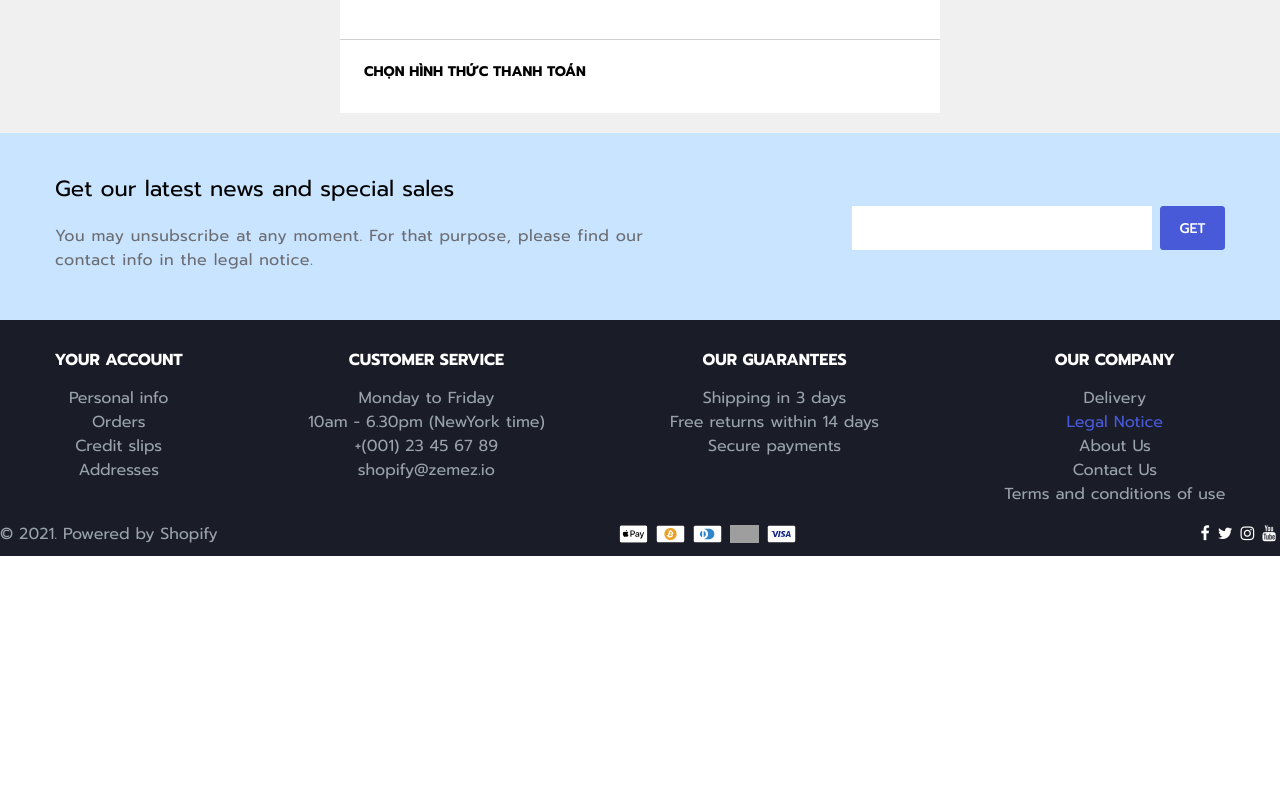
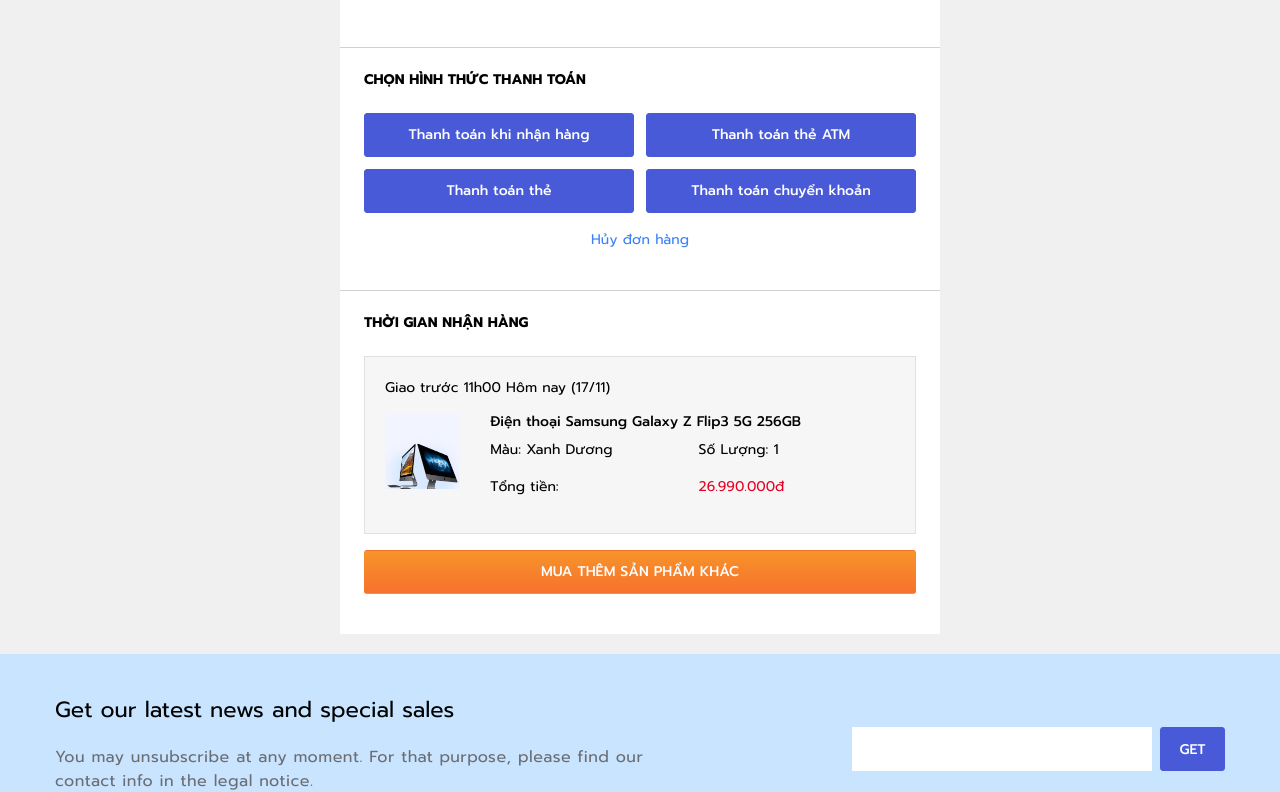
Before and after one commit to tungbatrai/MobileX, a React (Create React App) app: page /ordersuccess in a window 1280 px wide. Shown: the part 536-1328 px from the top of the page. Before the commit the page ends 1092 px from the top, so only its background shows below. Built offline with nearby package versions, Linux system fonts and the light colour scheme; grey boxes are pictures that could not be loaded; what react-google-maps would draw is missing.

Commit message:
code ordersucces

```diff
--- a/src/assets/common/Footer.js
+++ b/src/assets/common/Footer.js
@@ -5,8 +5,12 @@ import Diner from "../Images/diners.svg";
 import Jcb from "../Images/jcb.svg";
 import Visa from "../Images/visa.svg";
 import Bitcoin from "../Images/bitcoin.svg";
-import { NavLink } from "react-router-dom";
+import { useHistory } from "react-router";
 export default function Footer() {
+  const history = useHistory();
+  const privacy = () => {
+    history.push("/privacy-policy");
+  };
   return (
     <div>
       <footer>
@@ -67,9 +71,9 @@ export default function Footer() {
               <h6 className="mb-3">OUR COMPANY</h6>
               <ul className="text-g200">
                 <li>Delivery</li>
-                <NavLink to="/privacy-policy">
-                  <li>Legal Notice</li>
-                </NavLink>
+
+                <li onClick={privacy}>Legal Notice</li>
+
                 <li>About Us</li>
                 <li>Contact Us</li>
                 <li>Terms and conditions of use</li>
--- a/src/assets/common/Header.js
+++ b/src/assets/common/Header.js
@@ -28,7 +28,7 @@ export default function Header() {
                 Account
               </NavLink>
 
-              <NavLink to="/" className="header_search">
+              <NavLink to="/cart" className="header_search">
                 Cart
               </NavLink>
             </div>
--- a/src/assets/common/ProductDetail.js
+++ b/src/assets/common/ProductDetail.js
@@ -396,7 +396,6 @@ export default function ProductDetail() {
                           as="textarea"
                           placeholder="Bạn có khuyên người khác mua sản phẩm này không? Tại sao?"
                           // style={{ height: "100px" }}
-                          className="padding-button-comment min-height"
                         />
                         <Button
                           variant="r200"
@@ -441,7 +440,6 @@ export default function ProductDetail() {
                   <Form.Control
                     as="textarea"
                     placeholder="Bạn có khuyên người khác mua sản phẩm này không? Tại sao?"
-                    className="padding-button-comment min-height"
                   />
                   <Button
                     variant="r200"
@@ -475,7 +473,6 @@ export default function ProductDetail() {
                         as="textarea"
                         placeholder="Bạn có khuyên người khác mua sản phẩm này không? Tại sao?"
                         // style={{ height: "80px" }}
-                        className="padding-button-comment min-height"
                       />
                       <Button
                         variant="r200"
--- a/src/assets/components/Demo.js
+++ b/src/assets/components/Demo.js
@@ -3,7 +3,12 @@ import React from "react";
 export default function Demo() {
   return (
     <div>
-      <div class="custom-radios"></div>
+      <div class="shadow-sm ...">aa</div>
+      <div class="shadow ...">aaa</div>
+      <div class="shadow-md ...">a</div>
+      <div class="shadow-lg ...">a</div>
+      <div class="shadow-xl ...">a</div>
+      <div class="shadow-2xl ...">a</div>
     </div>
   );
 }
--- a/src/assets/components/OrderSuccess.js
+++ b/src/assets/components/OrderSuccess.js
@@ -1,11 +1,25 @@
-import React from "react";
+import React, { useState } from "react";
+import { Button, FloatingLabel, Form, Image, Modal } from "react-bootstrap";
+import { useHistory } from "react-router";
+import Banner from "../Images/banner2.jpg";
+export default function OrderSuccess() {
+  const [show, setShow] = useState(false);
 
-export default function OrderSuccess() {
+  const handleClose = () => setShow(false);
+  const handleShow = () => setShow(true);
+
+  const history = useHistory();
+  const productlist = () => {
+    history.push("/catalog");
+  };
+  const home = () => {
+    history.push("/");
+  };
   return (
     <div className="cart-page">
       <div className="box-cart">
         <div className="box-choose-content">
-          <h4 className="text-green-500 uppercase font-16">
+          <h4 className="text-green-500 uppercase font-16 text-center mt-2">
             ĐẶT HÀNG THÀNH CÔNG
           </h4>
         </div>
@@ -36,9 +50,174 @@ export default function OrderSuccess() {
           </div>
         </div>
         <div className="box-cart-detail">
-          <h4 className="font-14 uppercase">chọn hình thức thanh toán</h4>
+          <h4 className="font-14 uppercase mb-4">chọn hình thức thanh toán</h4>
+          <div className="grid grid-cols-2 gap-3">
+            <div>
+              <Button
+                variant="b500"
+                className="btn-square w-100 font-14 font-semibold"
+              >
+                Thanh toán khi nhận hàng
+              </Button>
+            </div>
+            <div>
+              <Button
+                variant="b500"
+                className="btn-square w-100 font-14 font-semibold"
+              >
+                Thanh toán thẻ ATM
+              </Button>
+            </div>
+            <div>
+              <Button
+                variant="b500"
+                className="btn-square w-100  font-14 font-semibold"
+              >
+                Thanh toán thẻ
+              </Button>
+            </div>
+            <div>
+              <Button
+                variant="b500"
+                className="btn-square w-100 font-14 font-semibold"
+              >
+                Thanh toán chuyển khoản
+              </Button>
+            </div>
+          </div>
+          <p
+            className="font-14 text-blue-500 text-center mt-3"
+            onClick={handleShow}
+          >
+            Hủy đơn hàng
+          </p>
+        </div>
+        <div className="box-cart-detail">
+          <h4 className="font-14 uppercase mb-4">thời gian nhận hàng</h4>
+          <div className="box-choose-content">
+            <p className="font-14">Giao trước 11h00 Hôm nay (17/11)</p>
+            <div className="grid grid-cols-5 gap-4">
+              <div>
+                <div className="cart-image-product">
+                  <Image src={Banner} alt="banner" />
+                </div>
+              </div>
+              <div className="col-span-4">
+                <h4 className="font-14 font-medium m-0">
+                  Điện thoại Samsung Galaxy Z Flip3 5G 256GB
+                </h4>
+                <div className="font-14 grid grid-cols-2 gap-3 mt-2">
+                  <p>
+                    Màu: <span>Xanh Dương</span>{" "}
+                  </p>
+                  <p>
+                    Số Lượng: <span>1</span>{" "}
+                  </p>
+                </div>
+                <div className="font-14 grid grid-cols-2 gap-3">
+                  <p>Tổng tiền:</p>
+                  <p className="font-14 text-r300 m-0">26.990.000đ</p>
+                </div>
+              </div>
+            </div>
+          </div>
+          <Button
+            variant="submitorder"
+            className="btn-square w-100 font-14 uppercase font-bold my-3"
+            onClick={productlist}
+          >
+            Mua thêm sản phẩm khác
+          </Button>
         </div>
       </div>
+      <Modal
+        show={show}
+        onHide={handleClose}
+        backdrop="static"
+        keyboard={false}
+        className="modal-cancel-order"
+        centered
+      >
+        <div className="font-14">
+          <h4 className="font-16 uppercase mb-4">hủy đơn hàng</h4>
+          <p>
+            MobileX mong nhận được sự góp ý của chị để phục vụ được tốt hơn.
+          </p>
+          <Form>
+            {["radio"].map((type) => (
+              <div key={`inline-${type}`}>
+                <Form.Check
+                  inline
+                  label="Đổi ý, không mua nữa"
+                  name="group1"
+                  type={type}
+                  className="mb-2"
+                  // id={`inline-${type}-1`}
+                />
+                <Form.Check
+                  inline
+                  label="Tìm thấy giá rẻ hơn ở chỗ khác"
+                  name="group1"
+                  type={type}
+                  className="mb-2"
+                  // id={`inline-${type}-1`}
+                />
+                <Form.Check
+                  inline
+                  label="Muốn thay đổi sản phẩm trong đơn hàng (màu sắc, số lượng,...)"
+                  name="group1"
+                  type={type}
+                  className="mb-2"
+                  // id={`inline-${type}-1`}
+                />
+                <Form.Check
+                  inline
+                  label="Lý do khác"
+                  name="group1"
+                  type={type}
+                  className="mb-2"
+                  // id={`inline-${type}-1`}
+                />
+              </div>
+            ))}
+          </Form>
+          <FloatingLabel controlId="floatingTextarea" className="mb-3">
+            <Form.Control
+              as="textarea"
+              placeholder="Nhập lý do khác"
+              style={{ height: "100px" }}
+            />
+          </FloatingLabel>
+          <div className="grid grid-cols-2 gap-3 mb-3">
+            <div>
+              <Button
+                variant="b500"
+                className="btn-square w-100 font-14 font-semibold"
+                onClick={handleClose}
+              >
+                Đóng
+              </Button>
+            </div>
+            <div>
+              <Button
+                variant="b500"
+                className="btn-square w-100 font-14 font-semibold"
+                onClick={home}
+              >
+                Xác nhận
+              </Button>
+            </div>
+          </div>
+
+          <p className="italic m-1">Lưu ý</p>
+          <p className="italic m-1">
+            - Quà khuyến mãi có thể thay đổi theo thời điểm đặt hàng.
+          </p>
+          <p className="italic m-1">
+            - Phiếu điểm sẽ được hoàn lại vào SĐT mua hàng (nếu có).
+          </p>
+        </div>
+      </Modal>
     </div>
   );
 }
--- a/src/assets/pages/Cart.js
+++ b/src/assets/pages/Cart.js
@@ -1,14 +1,8 @@
 import React, { useState } from "react";
 import {
-  ToggleButtonGroup,
-  Breadcrumb,
-  FloatingLabel,
-  Form,
-  Image,
-  ToggleButton,
-  Tab,
-  Tabs,
-  Button,
+  Button, Form,
+  Image, Tab,
+  Tabs
 } from "react-bootstrap";
 import { useHistory } from "react-router";
 import Banner from "../Images/banner2.jpg";
--- a/src/assets/scss/_box.scss
+++ b/src/assets/scss/_box.scss
@@ -67,3 +67,13 @@
   padding: 20px;
   border: 1px solid #e1e1e1;
 }
+
+// modal cancel order
+.modal-cancel-order {
+  .modal-dialog {
+    max-width: 350px;
+  }
+  .modal-content {
+    padding: 30px;
+  }
+}
--- a/src/assets/scss/custom.scss
+++ b/src/assets/scss/custom.scss
@@ -328,13 +328,7 @@
   width: 100%;
   height: 260px;
 }
-// custom
-.min-height {
-  min-height: 100px;
-}
-.padding-button-comment {
-  padding-right: 155px;
-}
+
 // cart
 .cart-page {
   background-color: #f0f0f0;
```
